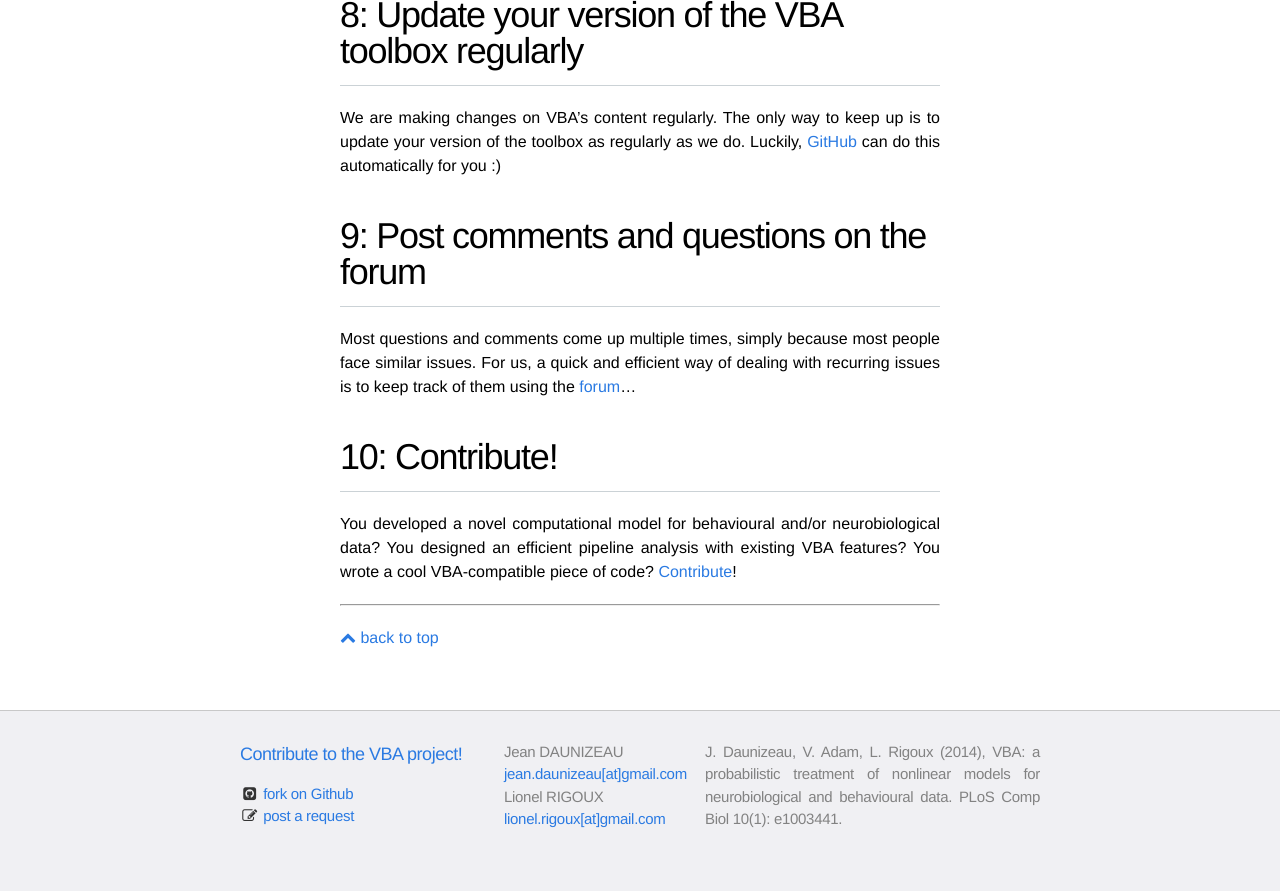
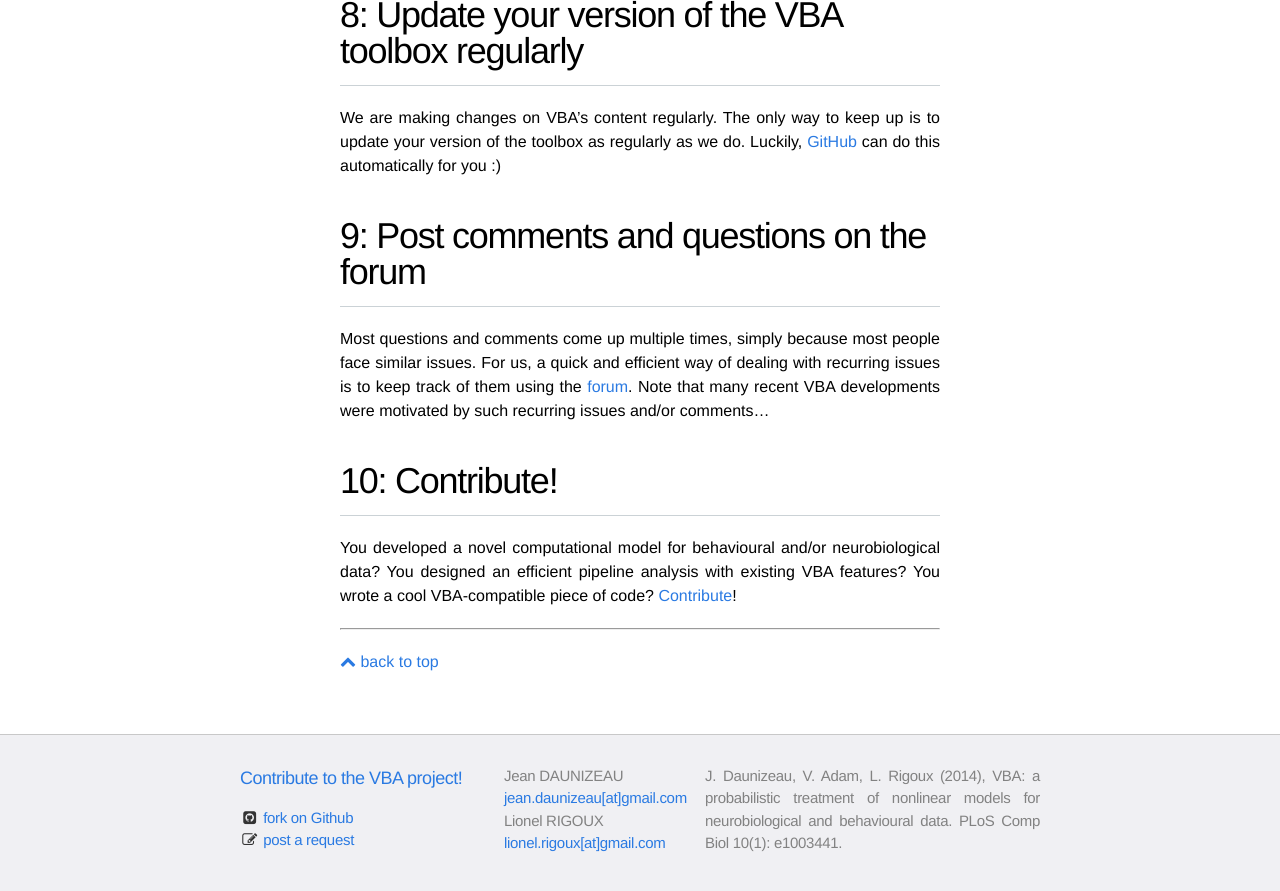
Before and after one commit to MBB-team/VBA-toolbox, a Jekyll site: the page built from _wiki/10-simple-rules.md, in a window 1280 px wide and 900 px high, scrolled down 3171 px. Shown: the top 891 px of the window. Built offline with Jekyll 4.4.1, drawn with Linux system fonts in a browser that asks for light colours; nearby versions of some CDN libraries.

Commit message:
Update 10-simple-rules.md

```diff
--- a/_wiki/10-simple-rules.md
+++ b/_wiki/10-simple-rules.md
@@ -72,7 +72,7 @@
 
 # 9: Post comments and questions on the forum
 
-Most questions and comments come up multiple times, simply because most people face similar issues. For us, a quick and efficient way of dealing with recurring issues is to keep track of them using the [forum](http://mbb-team.github.io/VBA-toolbox/forum/)...
+Most questions and comments come up multiple times, simply because most people face similar issues. For us, a quick and efficient way of dealing with recurring issues is to keep track of them using the [forum](http://mbb-team.github.io/VBA-toolbox/forum/). Note that many recent VBA developments were motivated by such recurring issues and/or comments...
 
 
 # 10: Contribute!
```
